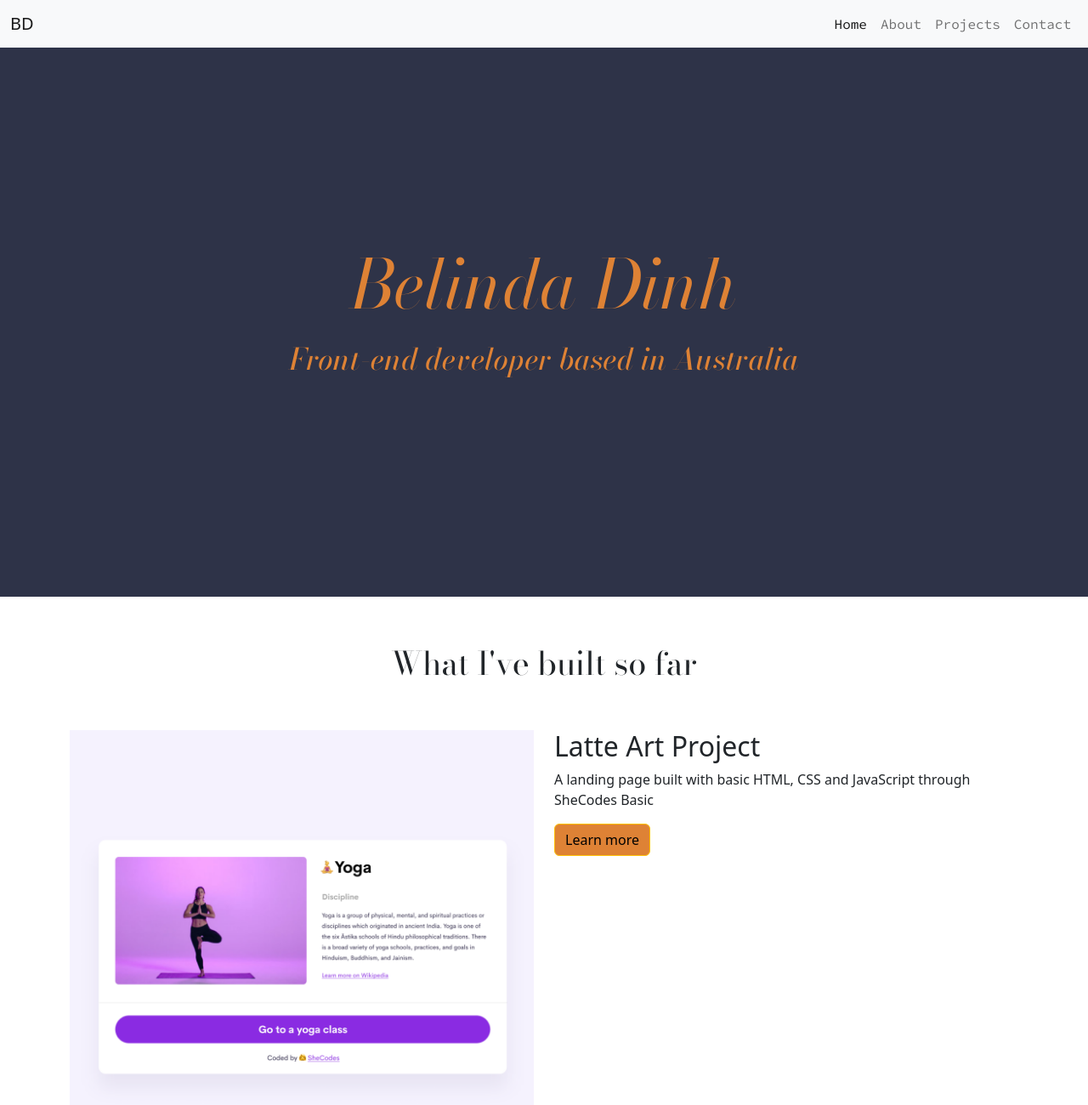
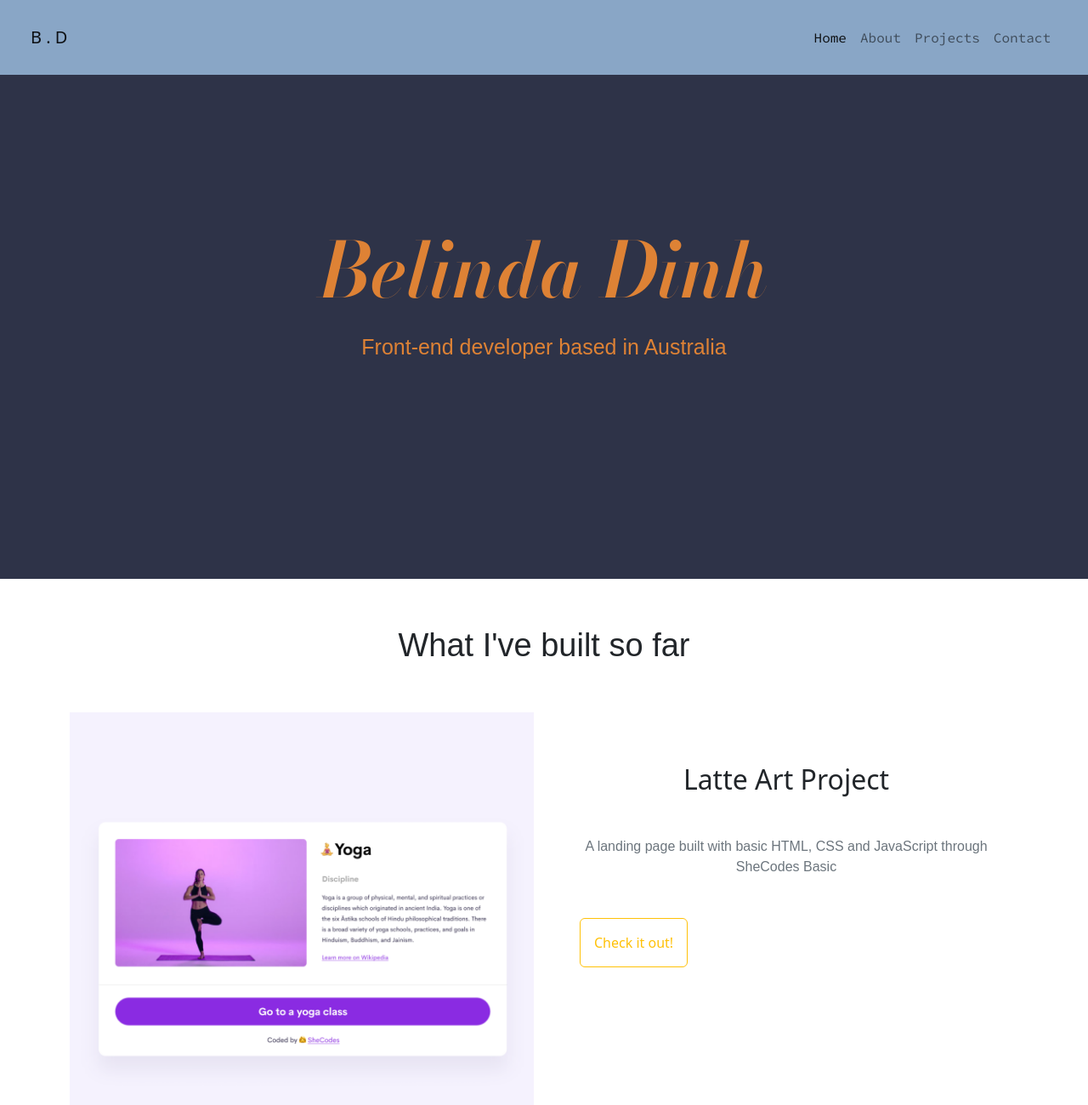
Before and after one commit to Belzie1300/portfolio-project, a plain HTML site: page index.html in a window 1280 px wide. Shown: the top 1300 px of the page at 85% size. Drawn offline with nearby package versions, Linux system fonts and the light colour scheme; a web font is replaced by a local one.

Commit message:
testing out and styled content

```diff
--- a/index.html
+++ b/index.html
@@ -6,16 +6,10 @@
     <meta name="viewport" content="width=device-width, initial-scale=1.0" />
     <link rel="preconnect" href="https://fonts.googleapis.com" />
     <link rel="preconnect" href="https://fonts.gstatic.com" crossorigin />
-    <link rel="preconnect" href="https://fonts.googleapis.com" />
-    <link rel="preconnect" href="https://fonts.gstatic.com" crossorigin />
-    <link rel="preconnect" href="https://fonts.googleapis.com" />
-    <link rel="preconnect" href="https://fonts.gstatic.com" crossorigin />
-    <link rel="preconnect" href="https://fonts.googleapis.com" />
-    <link rel="preconnect" href="https://fonts.gstatic.com" crossorigin />
+
     <link
-      href="https://fonts.googleapis.com/css2?family=Bodoni+Moda:ital,opsz,wght@0,6..96,400;0,6..96,500;0,6..96,600;0,6..96,700;0,6..96,800;1,6..96,400;1,6..96,500;1,6..96,600;1,6..96,700&family=JetBrains+Mono:ital,wght@0,600;1,400;1,600&family=Source+Code+Pro:wght@200;400&display=swap"
+      href="https://fonts.googleapis.com/css2?family=Bodoni+Moda:ital,opsz,wght@0,6..96,400;0,6..96,500;0,6..96,600;0,6..96,700;0,6..96,800;1,6..96,400;1,6..96,500;1,6..96,600;1,6..96,700&family=Kantumruy+Pro:ital@0;1&family=Source+Code+Pro:ital,wght@0,200;0,400;0,500;0,600;1,200;1,500;1,600&display=swap"
       rel="stylesheet"
-    />
     />
     <script
       src="https://kit.fontawesome.com/af3f9edfd7.js"
@@ -30,9 +24,9 @@
     <title>Document</title>
   </head>
   <body>
-    <nav class="navbar navbar-expand-lg bg-light fixed-top">
+    <nav class="navbar navbar-expand-md p-4 bg-light fixed-top">
       <div class="container-fluid">
-        <a class="navbar-brand" href="/">BD</a>
+        <a class="navbar-brand" href="/">B . D</a>
         <button
           class="navbar-toggler"
           type="button"
@@ -76,21 +70,25 @@
           <img src="/images/yoga.png" alt="Yoga App" class="img-fluid" />
         </div>
         <div class="col-6">
-          <h2>Latte Art Project</h2>
-          <p>
+          <div class="project-description">
+            <h2 class="project-name mb-5 text-center">Latte Art Project</h2>
+            <p class="mb-5 text-muted">
               A landing page built with basic HTML, CSS and JavaScript through
               SheCodes Basic
             </p>
-          <a href="#" class="btn btn-warning bg-orange">Learn more</a>
+            <a href="#" class="btn btn-outline-warning p-3">Check it out!</a>
+          </div>
         </div>
         <div class="col-6">
-          <h2>Weather Project</h2>
-          <p>
+          <div class="project-description">
+            <h2 class="project-name mb-5 text-center">Weather Project</h2>
+            <p class="mb-5 text-muted">
               Featuring live data through API, I created an interactive
               application built with advanced HTML, CSS and vanilla JavaScript
               through SheCodes Plus
             </p>
-          <a href="#" class="btn btn-warning bg-orange">Learn more</a>
+            <a href="#" class="btn btn-outline-warning p-3">Check it out!</a>
+          </div>
         </div>
         <div class="col-6">
           <img src="/images/yoga.png" alt="Yoga App" class="img-fluid" />
--- a/src/style.css
+++ b/src/style.css
@@ -1,37 +1,50 @@
 :root {
   --heading-font-family: "Bodoni Moda", serif;
   --body-font-family: "Source Code Pro", monospace;
+  --font-option-1: "Kantumruy Pro", sans-serif;
   --color-option-1: #de8235;
   --color-option-2: #8facca;
+  --color-option-3: #89a6c6;
+  --color-option-4: #2e3348;
+  --color-option-5: #f7a701;
 }
 ul {
   font-family: var(--body-font-family);
 }
 .hero {
-  background-color: #2e3348;
+  background-color: var(--color-option-4);
   text-align: center;
   padding: 250px 30px;
   color: var(--color-option-1);
 }
 h1 {
-  font-size: 80px;
+  font-size: 90px;
   line-height: 1.5;
   font-family: var(--heading-font-family);
   font-style: italic;
-  font-weight: 400;
+
+  font-weight: 600;
 }
 h3 {
-  font-size: 35px;
-  font-family: var(--heading-font-family);
-  font-style: italic;
+  font-size: 25px;
+  font-family: var(--font-option-1);
 }
-
+p {
+  font-family: var(--font-option-1);
+  text-align: center;
+}
+.bg-light {
+  background-color: var(--color-option-3) !important;
+}
 .sub-heading {
   font-size: 38px;
   text-align: center;
   padding: 50px 0;
-  font-family: var(--heading-font-family);
+  font-family: var(--font-option-1);
 }
-.bg-orange {
-  background: #de8235;
+.btn-outlin-warning {
+  background: var(--color-option-5) !important;
 }
+.project-description {
+  padding: 60px 30px;
+}
```
Lines whose indentation alone changed are shown as unchanged.
